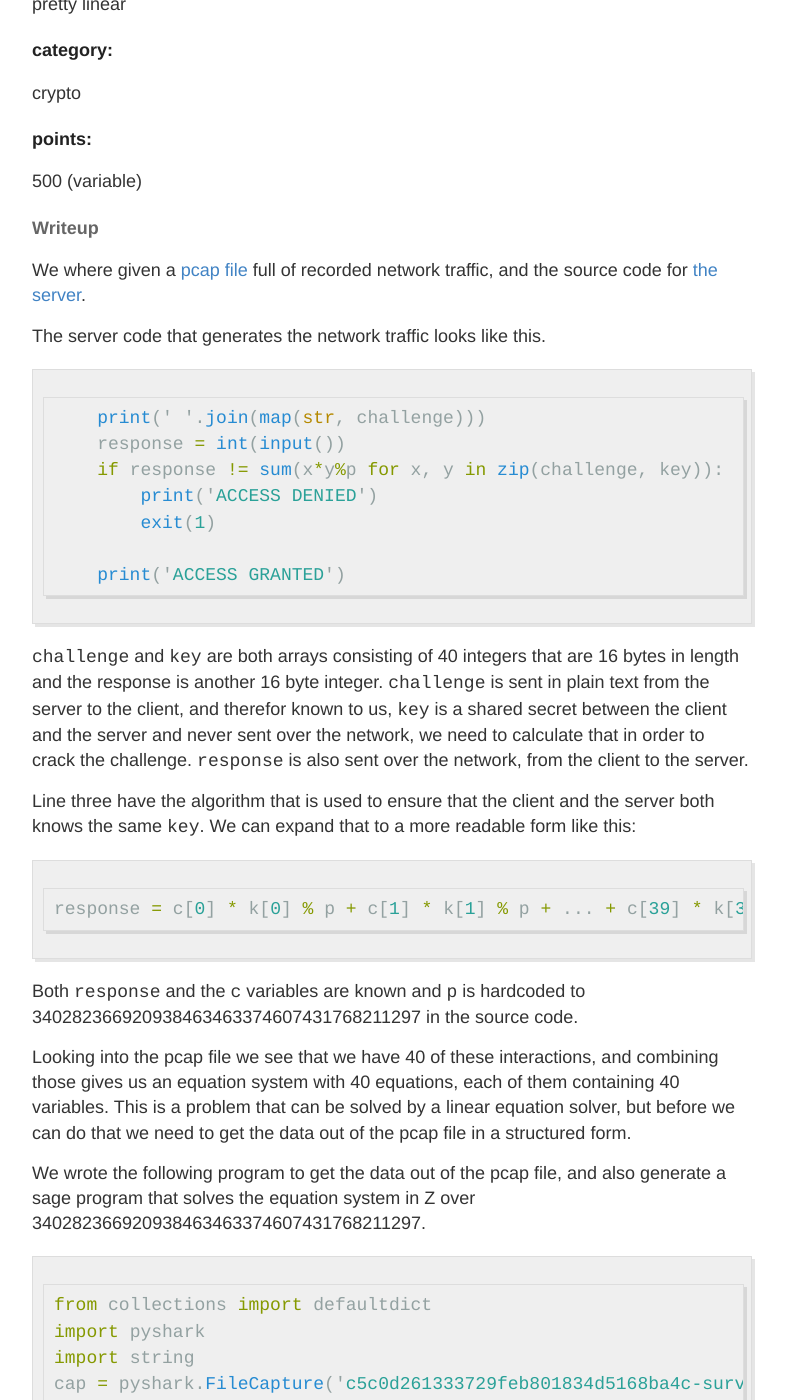
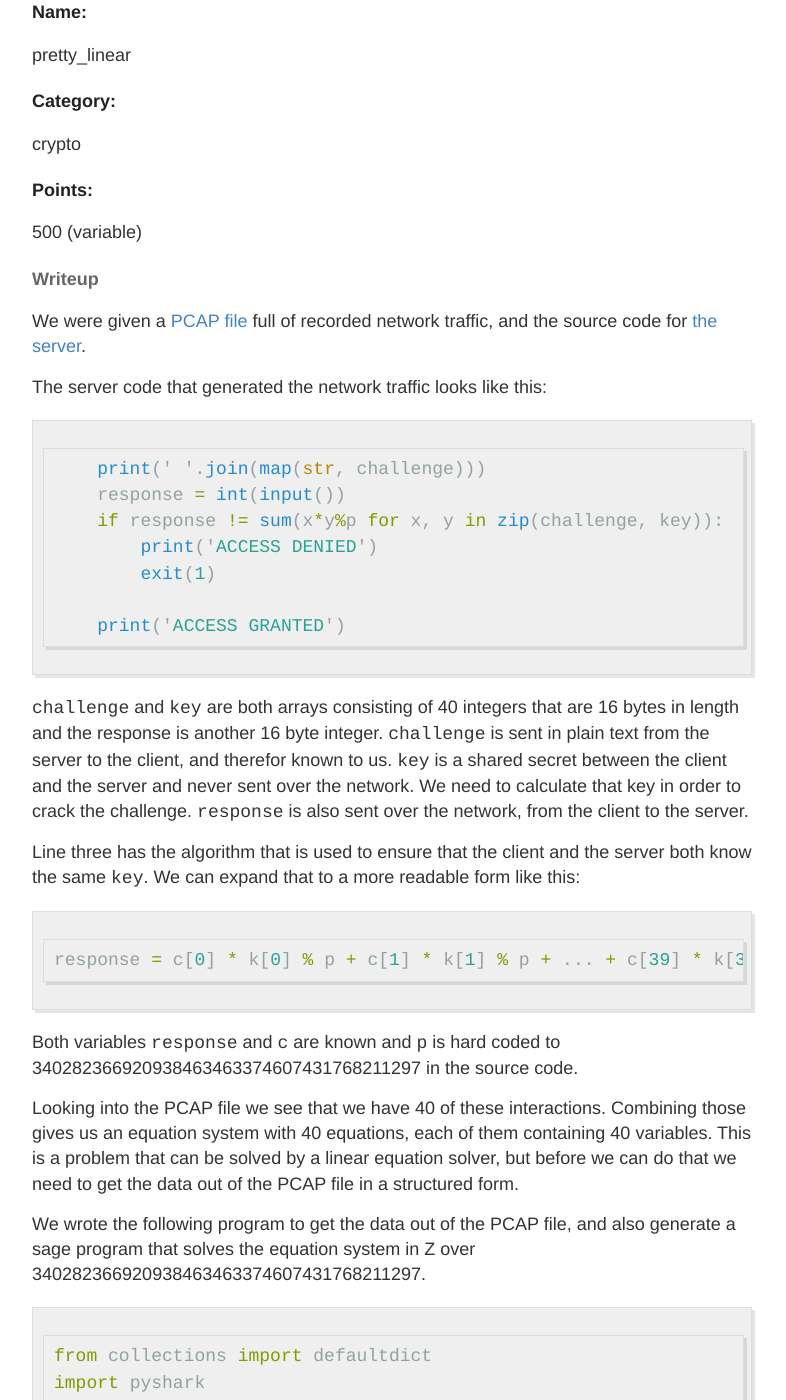
Before and after one commit to labanskoller/hackeriet_blog, a Jekyll site: the page built from index.html, in a window 1280 px wide and 1400 px high, scrolled down 10181 px. Shown: the whole window, without its empty margins (248-1034 px from the left). Built offline with Jekyll 4.4.1, drawn with Linux system fonts in a browser that asks for light colours; the list of posts is cut into pages by our own code; some of the changed text lies outside the part shown.

Commit message:
2019-01-02: Improving grammar
* Official challenge name is pretty_linear
* Fix some grammar mistakes
* Capitalize some words
* Escape underscores in Markdown

````diff
--- a/_posts/2019-01-02-solution-to-junior-35c3-pretty-linear.md
+++ b/_posts/2019-01-02-solution-to-junior-35c3-pretty-linear.md
@@ -1,28 +1,28 @@
 ---
 layout: post
-title: "Solution to junior 35c3 ctf Pretty linear"
+title: "Solution to 35C3 Junior CTF challenge pretty\_linear"
 author: capitol
 category: ctf
 ---
 
 ![linear-subspaces](/images/1280px-Linear_subspaces_with_shading.svg.png)
 
-##### name:
-pretty linear
+##### Name:
+pretty\_linear
 
-##### category:
+##### Category:
 crypto
 
-##### points:
+##### Points:
 500 (variable)
 
 #### Writeup
 
-We where given a [pcap file]({% link /assets/pretty-linear/c5c0d261333729feb801834d5168ba4c-surveillance.pcap %})
+We were given a [PCAP file]({% link /assets/pretty-linear/c5c0d261333729feb801834d5168ba4c-surveillance.pcap %})
 full of recorded network traffic, and the source code for
 [the server]({% link /assets/pretty-linear/ad8d07e798dd88b3d4950498e3a6b4d6-server.py %}).
 
-The server code that generates the network traffic looks like this.
+The server code that generated the network traffic looks like this:
 
 ```python
     print(' '.join(map(str, challenge)))
@@ -36,28 +36,28 @@ The server code that generates the network traffic looks like this.
 
 `challenge` and `key` are both arrays consisting of 40 integers that are 16 bytes in
 length and the response is another 16 byte integer. `challenge` is sent in plain text
-from the server to the client, and therefor known to us, `key` is a shared secret
-between the client and the server and never sent over the network, we need to
-calculate that in order to crack the challenge. `response` is also sent over the
+from the server to the client, and therefor known to us. `key` is a shared secret
+between the client and the server and never sent over the network. We need to
+calculate that key in order to crack the challenge. `response` is also sent over the
 network, from the client to the server.
 
-Line three have the algorithm that is used to ensure that the client and the server
-both knows the same `key`. We can expand that to a more readable form like this:
+Line three has the algorithm that is used to ensure that the client and the server
+both know the same `key`. We can expand that to a more readable form like this:
 
 ```python
 response = c[0] * k[0] % p + c[1] * k[1] % p + ... + c[39] * k[39] % p;
 ```
 
-Both `response` and the `c` variables are known and `p` is hardcoded to
+Both variables `response` and `c` are known and `p` is hard coded to
 340282366920938463463374607431768211297 in the source code.
 
-Looking into the pcap file we see that we have 40 of these interactions, and
-combining those gives us an equation system with 40 equations, each of them
+Looking into the PCAP file we see that we have 40 of these interactions.
+Combining those gives us an equation system with 40 equations, each of them
 containing 40 variables. This is a problem that can be solved by a linear equation
-solver, but before we can do that we need to get the data out of the pcap file in a
+solver, but before we can do that we need to get the data out of the PCAP file in a
 structured form.
 
-We wrote the following program to get the data out of the pcap file, and also
+We wrote the following program to get the data out of the PCAP file, and also
 generate a sage program that solves the equation system in Z over 340282366920938463463374607431768211297.
 
 ```python
@@ -136,4 +136,4 @@ cipher = AES.new(
 print(cipher.decrypt(binascii.unhexlify(chipher)).decode('utf-8'))
 ```
 
-The flag was: 35C3_G4uss_w0uld_b3_so_pr0ud_of_y0u_r1ght_n0w
+The flag was: 35C3\_G4uss\_w0uld\_b3\_so\_pr0ud\_of\_y0u\_r1ght\_n0w
````
